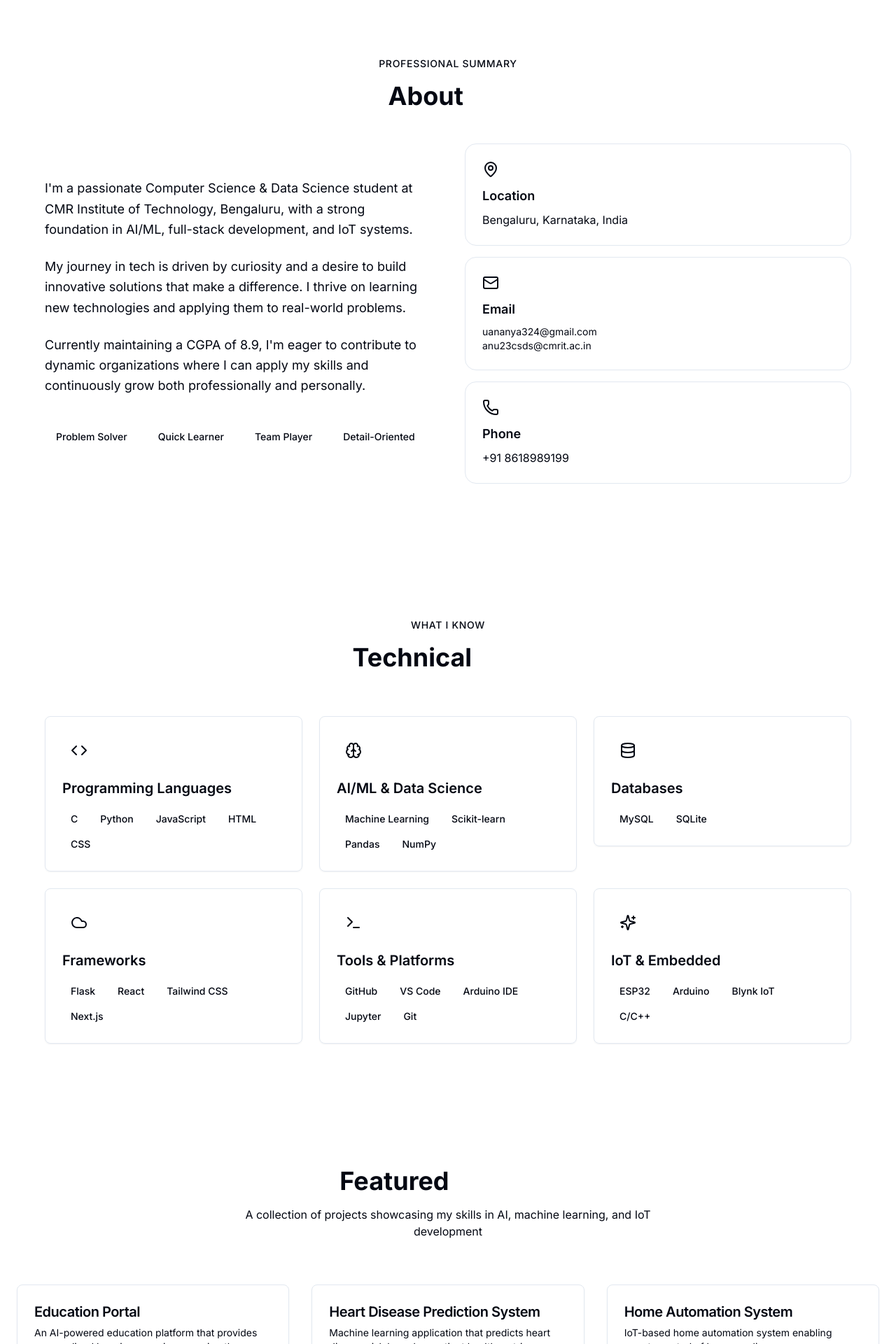
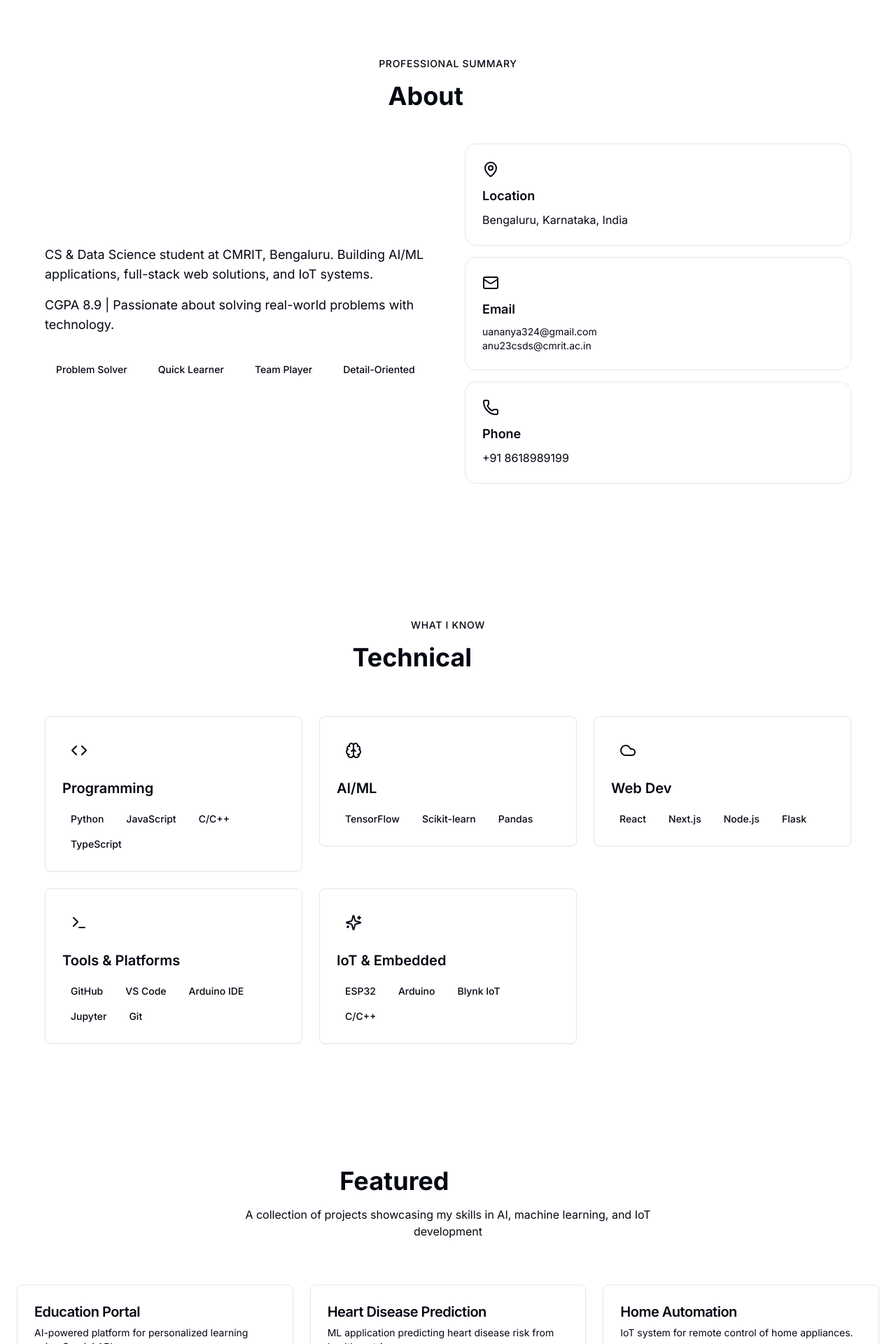
Before and after one commit to anu0908r/portfolio, a Next.js app: page / in a window 1280 px wide. Shown: the part 880-2800 px from the top of the page at 70% size. Built offline with nearby package versions, Linux system fonts and the light colour scheme.

Commit message:
Optimize for mobile and reduce content across all sections

```diff
--- a/src/components/sections/about.tsx
+++ b/src/components/sections/about.tsx
@@ -30,19 +30,13 @@ export function About() {
             whileInView={{ opacity: 1, x: 0 }}
             viewport={{ once: true }}
             transition={{ duration: 0.6 }}
-            className="space-y-6"
+            className="space-y-4"
           >
-            <p className="text-lg text-muted-foreground leading-relaxed">
-              I'm a passionate Computer Science & Data Science student at CMR Institute of Technology, Bengaluru,
-              with a strong foundation in AI/ML, full-stack development, and IoT systems.
+            <p className="text-base sm:text-lg text-muted-foreground leading-relaxed">
+              CS & Data Science student at CMRIT, Bengaluru. Building AI/ML applications, full-stack web solutions, and IoT systems.
             </p>
-            <p className="text-lg text-muted-foreground leading-relaxed">
-              My journey in tech is driven by curiosity and a desire to build innovative solutions that make a difference.
-              I thrive on learning new technologies and applying them to real-world problems.
-            </p>
-            <p className="text-lg text-muted-foreground leading-relaxed">
-              Currently maintaining a CGPA of 8.9, I'm eager to contribute to dynamic organizations where I can
-              apply my skills and continuously grow both professionally and personally.
+            <p className="text-base sm:text-lg text-muted-foreground leading-relaxed">
+              CGPA 8.9 | Passionate about solving real-world problems with technology.
             </p>
 
             <div className="flex flex-wrap gap-3 pt-4">
--- a/src/components/sections/achievements.tsx
+++ b/src/components/sections/achievements.tsx
@@ -9,35 +9,28 @@ const certifications = [
     title: 'Analysis and Design of Algorithms',
     issuer: 'Coursera',
     platform: 'Online',
-    description: 'Comprehensive course covering algorithm design paradigms, complexity analysis, and optimization techniques.',
-    skills: ['Algorithm Design', 'Complexity Analysis', 'Problem Solving', 'Optimization']
+    description: 'Algorithm design paradigms and complexity analysis.',
+    skills: ['Algorithms', 'Complexity Analysis', 'Problem Solving']
   },
   {
     title: 'Data Structures',
     issuer: 'Udemy',
     platform: 'Online',
-    description: 'In-depth study of fundamental data structures and their applications in software development.',
-    skills: ['Arrays', 'Linked Lists', 'Trees', 'Graphs', 'Hash Tables']
+    description: 'Fundamental data structures and applications.',
+    skills: ['Arrays', 'Trees', 'Graphs', 'Hash Tables']
   },
   {
-    title: 'Python for Beginners',
+    title: 'Python Programming',
     issuer: 'Udemy',
     platform: 'Online',
-    description: 'Foundation course in Python programming covering syntax, data types, and core concepts.',
-    skills: ['Python Syntax', 'OOP', 'File Handling', 'Error Handling']
-  },
-  {
-    title: 'Programming in C',
-    issuer: 'Udemy',
-    platform: 'Online',
-    description: 'Complete C programming course focusing on system-level programming and memory management.',
-    skills: ['C Language', 'Pointers', 'Memory Management', 'System Programming']
+    description: 'Python fundamentals and OOP concepts.',
+    skills: ['Python', 'OOP', 'Data Structures']
   }
 ]
 
 export function Achievements() {
   return (
-    <section id="achievements" className="py-20 px-6">
+    <section id="achievements" className="py-12 sm:py-20 px-4 sm:px-6">
       <div className="container max-w-6xl mx-auto">
         <motion.div
           initial={{ opacity: 0, y: 20 }}
@@ -53,7 +46,7 @@ export function Achievements() {
           </p>
         </motion.div>
 
-        <div className="grid md:grid-cols-2 gap-6">
+        <div className="grid sm:grid-cols-2 gap-4 sm:gap-6">
           {certifications.map((cert, index) => (
             <motion.div
               key={cert.title}
--- a/src/components/sections/contact.tsx
+++ b/src/components/sections/contact.tsx
@@ -71,7 +71,7 @@ export function Contact() {
   ]
 
   return (
-    <section id="contact" className="py-20 px-6">
+    <section id="contact" className="py-12 sm:py-20 px-4 sm:px-6">
       <div className="container max-w-5xl mx-auto">
         <motion.div
           initial={{ opacity: 0, y: 20 }}
@@ -87,7 +87,7 @@ export function Contact() {
           </p>
         </motion.div>
 
-        <div className="grid md:grid-cols-2 gap-8">
+        <div className="grid lg:grid-cols-2 gap-6 sm:gap-8">
           {/* Contact Information */}
           <motion.div
             initial={{ opacity: 0, x: -20 }}
--- a/src/components/sections/education.tsx
+++ b/src/components/sections/education.tsx
@@ -13,10 +13,8 @@ const education = [
     period: '2023 - 2027',
     grade: 'CGPA: 8.9',
     highlights: [
-      'Specialization in Data Science and AI',
-      'Active member of technical clubs',
-      'Participated in multiple hackathons',
-      'Strong focus on practical projects'
+      'Data Science & AI specialization',
+      'Multiple hackathons'
     ]
   },
   {
@@ -27,10 +25,8 @@ const education = [
     period: '2021 - 2023',
     grade: 'Percentage: 94.16%',
     highlights: [
-      'Physics, Chemistry, Mathematics, Computer Science',
-      'Excellent academic performance',
-      'Foundation in STEM subjects',
-      'Developed interest in programming'
+      'PCMC stream',
+      'Strong STEM foundation'
     ]
   },
   {
@@ -41,17 +37,15 @@ const education = [
     period: '2020 - 2021',
     grade: 'Percentage: 94.56%',
     highlights: [
-      'Strong academic foundation',
-      'Consistent top performer',
-      'Active in co-curricular activities',
-      'Early interest in technology'
+      'Top academic performance',
+      'Co-curricular activities'
     ]
   }
 ]
 
 export function Education() {
   return (
-    <section id="education" className="py-20 bg-muted/30 px-6">
+    <section id="education" className="py-12 sm:py-20 bg-muted/30 px-4 sm:px-6">
       <div className="container max-w-5xl mx-auto">
         <motion.div
           initial={{ opacity: 0, y: 20 }}
--- a/src/components/sections/experience.tsx
+++ b/src/components/sections/experience.tsx
@@ -48,7 +48,7 @@ const experiences = [
 
 export function Experience() {
   return (
-    <section id="experience" className="py-20 bg-muted/30 px-6">
+    <section id="experience" className="py-12 sm:py-20 bg-muted/30 px-4 sm:px-6">
       <div className="container max-w-5xl mx-auto">
         <motion.div
           initial={{ opacity: 0, y: 20 }}
--- a/src/components/sections/hero.tsx
+++ b/src/components/sections/hero.tsx
@@ -8,7 +8,7 @@ import { Download, Github, Linkedin, Mail, ArrowRight, Code2, Sparkles } from 'l
 
 export function Hero() {
   return (
-    <section id="home" className="relative min-h-screen flex items-center justify-center overflow-hidden px-4 py-20">
+    <section id="home" className="relative min-h-screen flex items-center justify-center overflow-hidden px-4 py-16 sm:py-20">
       {/* Unique Animated Background - Floating Geometric Shapes */}
       <div className="absolute inset-0 overflow-hidden pointer-events-none">
         <motion.div
@@ -89,12 +89,11 @@ export function Hero() {
               initial={{ opacity: 0 }}
               animate={{ opacity: 1 }}
               transition={{ delay: 0.5 }}
-              className="text-lg text-muted-foreground leading-relaxed max-w-xl"
+              className="text-base sm:text-lg text-muted-foreground leading-relaxed max-w-xl"
             >
-              Passionate about building intelligent solutions through{' '}
-              <span className="text-primary font-semibold">AI/ML</span>,{' '}
-              <span className="text-violet-600 dark:text-violet-400 font-semibold">Full-Stack Development</span>, and{' '}
-              <span className="text-cyan-600 dark:text-cyan-400 font-semibold">IoT</span>. Currently pursuing BE at CMRIT with 8.9 CGPA.
+              Building intelligent solutions with{' '}
+              <span className="text-primary font-semibold">AI/ML</span> and{' '}
+              <span className="text-violet-600 dark:text-violet-400 font-semibold">Full-Stack Dev</span>. BE Student at CMRIT (CGPA 8.9).
             </motion.p>
 
             {/* CTA Buttons */}
@@ -102,15 +101,15 @@ export function Hero() {
               initial={{ opacity: 0, y: 20 }}
               animate={{ opacity: 1, y: 0 }}
               transition={{ delay: 0.6 }}
-              className="flex flex-wrap gap-4 pt-4"
+              className="flex flex-col sm:flex-row gap-3 pt-4"
             >
-              <Button size="lg" asChild className="group bg-gradient-to-r from-violet-600 to-primary hover:from-violet-700 hover:to-primary/90">
+              <Button size="lg" asChild className="group bg-gradient-to-r from-violet-600 to-primary hover:from-violet-700 hover:to-primary/90 w-full sm:w-auto">
                 <Link href="#contact">
                   Get In Touch
                   <ArrowRight className="ml-2 w-4 h-4 group-hover:translate-x-1 transition-transform" />
                 </Link>
               </Button>
-              <Button size="lg" variant="outline" asChild className="group border-2">
+              <Button size="lg" variant="outline" asChild className="group border-2 w-full sm:w-auto">
                 <Link href="/1CR23CD007_ANANYA.U_RESUME1.pdf" download>
                   <Download className="mr-2 w-4 h-4 group-hover:animate-bounce" />
                   Resume
--- a/src/components/sections/projects.tsx
+++ b/src/components/sections/projects.tsx
@@ -6,42 +6,36 @@ import { Card, CardContent, CardDescription, CardHeader, CardTitle } from '@/com
 const projects = [
   {
     title: 'Education Portal',
-    description: 'An AI-powered education platform that provides personalized learning experiences using the Gemini API.',
-    tech: ['Python', 'Flask', 'Gemini API', 'SQLite', 'HTML/CSS', 'JavaScript'],
+    description: 'AI-powered platform for personalized learning using Gemini API.',
+    tech: ['Python', 'Flask', 'Gemini API', 'SQLite'],
     features: [
-      'AI-powered content generation',
-      'Personalized learning paths',
-      'Interactive quizzes and assessments',
-      'Progress tracking and analytics'
+      'AI content generation',
+      'Personalized learning paths'
     ]
   },
   {
-    title: 'Heart Disease Prediction System',
-    description: 'Machine learning application that predicts heart disease risk based on patient health metrics.',
-    tech: ['Python', 'Scikit-learn', 'Logistic Regression', 'Pandas', 'NumPy', 'Matplotlib'],
+    title: 'Heart Disease Prediction',
+    description: 'ML application predicting heart disease risk from health metrics.',
+    tech: ['Python', 'Scikit-learn', 'Pandas', 'NumPy'],
     features: [
-      'Predictive ML model with high accuracy',
-      'Interactive data visualization',
-      'Risk assessment reports',
-      'User-friendly interface'
+      'High-accuracy ML model',
+      'Interactive visualizations'
     ]
   },
   {
-    title: 'Home Automation System',
-    description: 'IoT-based home automation system enabling remote control of home appliances.',
-    tech: ['ESP32', 'C/C++', 'Blynk IoT', 'Arduino IDE'],
+    title: 'Home Automation',
+    description: 'IoT system for remote control of home appliances.',
+    tech: ['ESP32', 'C/C++', 'Blynk IoT'],
     features: [
-      'Remote device control via mobile app',
-      'Real-time monitoring',
-      'Automated scheduling',
-      'Voice control integration'
+      'Remote device control',
+      'Real-time monitoring'
     ]
   }
 ]
 
 export function Projects() {
   return (
-    <section id="projects" className="py-20 px-6">
+    <section id="projects" className="py-12 sm:py-20 px-4 sm:px-6">
       <div className="container max-w-7xl mx-auto">
         <motion.div
           initial={{ opacity: 0, y: 20 }}
@@ -57,7 +51,7 @@ export function Projects() {
           </p>
         </motion.div>
 
-        <div className="grid md:grid-cols-2 lg:grid-cols-3 gap-8">
+        <div className="grid sm:grid-cols-2 lg:grid-cols-3 gap-4 sm:gap-6">
           {projects.map((project, index) => (
             <motion.div
               key={project.title}
--- a/src/components/sections/skills.tsx
+++ b/src/components/sections/skills.tsx
@@ -7,27 +7,21 @@ import { Code, Brain, Database, Cloud, Terminal, Sparkles } from 'lucide-react'
 export function Skills() {
   const skillCategories = [
     {
-      title: 'Programming Languages',
+      title: 'Programming',
       icon: <Code className="w-6 h-6" />,
-      skills: ['C', 'Python', 'JavaScript', 'HTML', 'CSS'],
+      skills: ['Python', 'JavaScript', 'C/C++', 'TypeScript'],
       color: 'primary',
     },
     {
-      title: 'AI/ML & Data Science',
+      title: 'AI/ML',
       icon: <Brain className="w-6 h-6" />,
-      skills: ['Machine Learning', 'Scikit-learn', 'Pandas', 'NumPy'],
+      skills: ['TensorFlow', 'Scikit-learn', 'Pandas'],
       color: 'purple',
     },
     {
-      title: 'Databases',
-      icon: <Database className="w-6 h-6" />,
-      skills: ['MySQL', 'SQLite'],
-      color: 'blue',
-    },
-    {
-      title: 'Frameworks',
+      title: 'Web Dev',
       icon: <Cloud className="w-6 h-6" />,
-      skills: ['Flask', 'React', 'Tailwind CSS', 'Next.js'],
+      skills: ['React', 'Next.js', 'Node.js', 'Flask'],
       color: 'green',
     },
     {
@@ -56,7 +50,7 @@ export function Skills() {
           </h2>
         </div>
 
-        <div className="grid md:grid-cols-2 lg:grid-cols-3 gap-6">
+        <div className="grid sm:grid-cols-2 lg:grid-cols-3 gap-4 sm:gap-6">
           {skillCategories.map((category, idx) => (
             <motion.div
               key={category.title}
```
